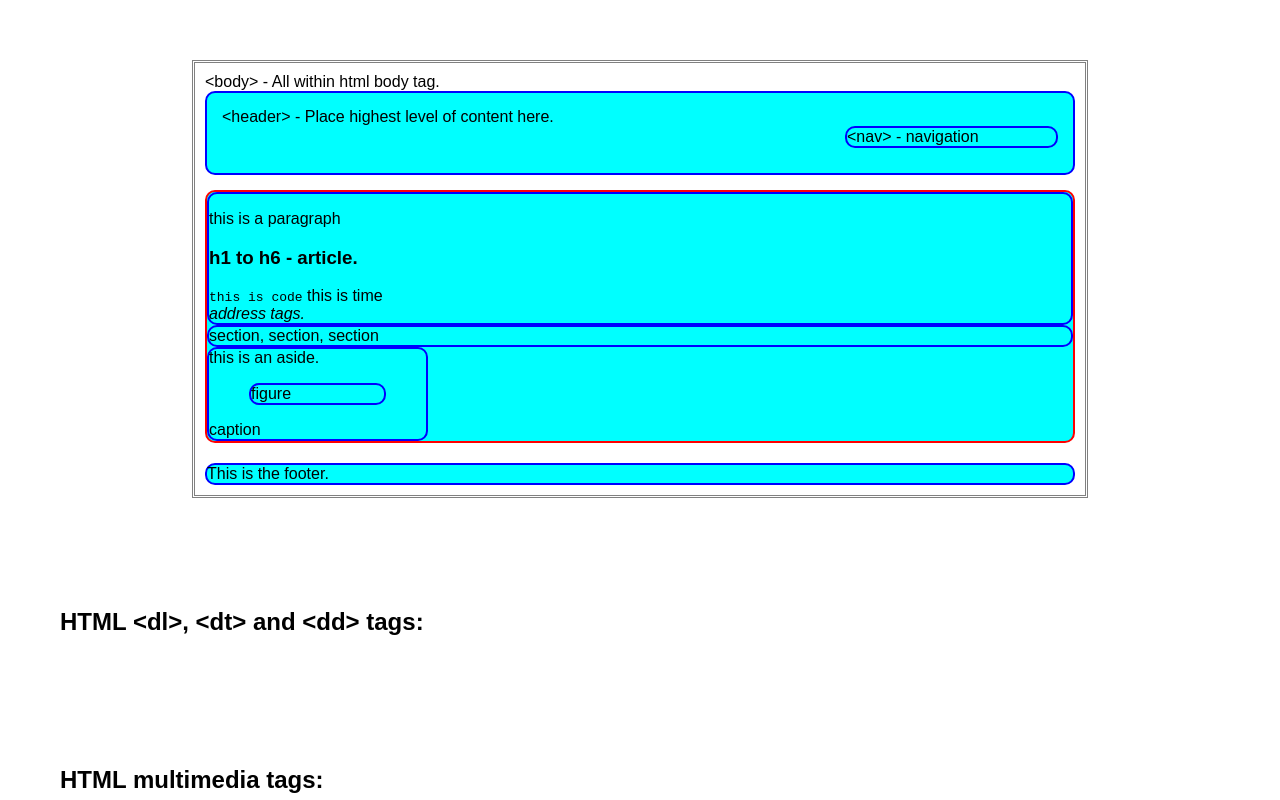
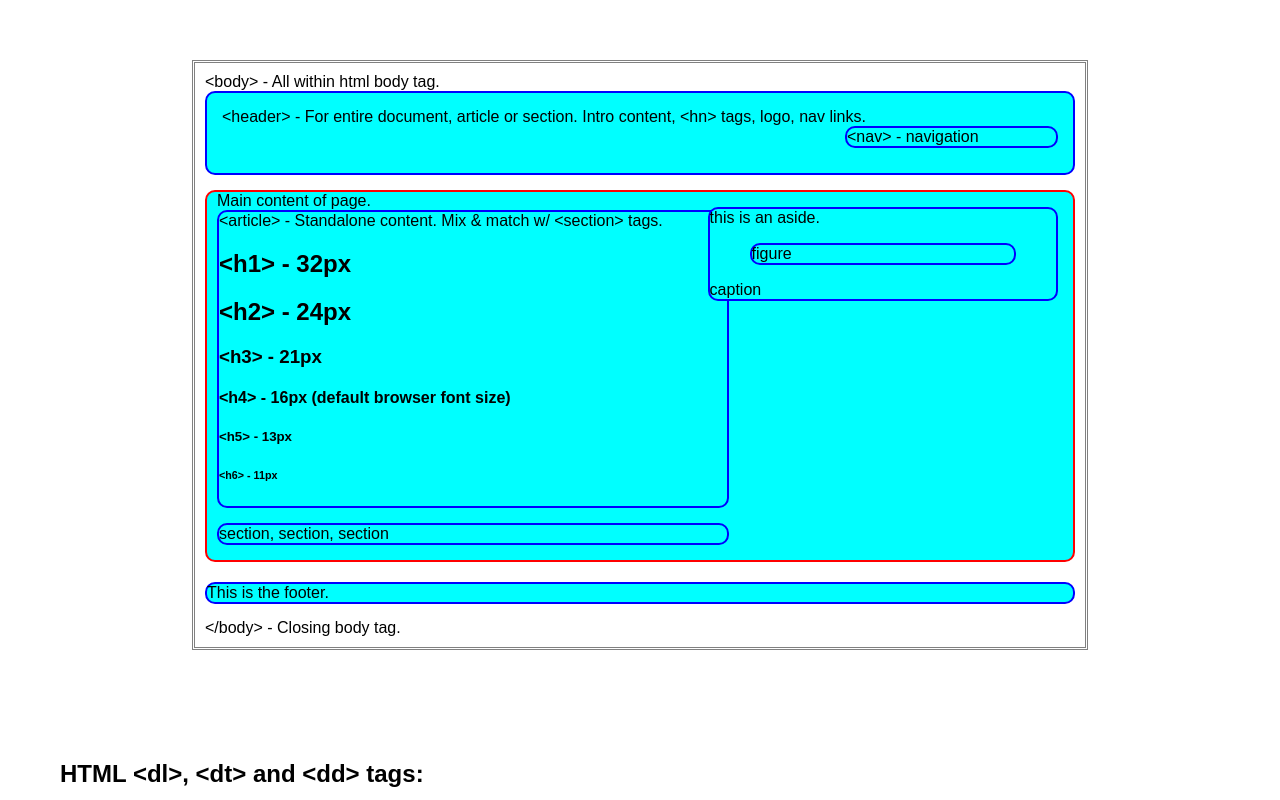
Before and after one commit to kurtGithubOK/MyExamples, a plain HTML site: page src/html/semanticHTML.html in a window 1280 px wide. Shown: the top 800 px of the page. Drawn offline with Linux system fonts and the light colour scheme.

Commit message:
good progress on layout.  Archive til caught up with upcoming JS section of class.

```diff
--- a/src/assets/css/semanticHTML.css
+++ b/src/assets/css/semanticHTML.css
@@ -31,27 +31,34 @@ main {
     border: red double 2px;
     border-radius: 10px;
     margin-bottom: 20px;
+    padding: 0px 10px;
+    position: relative;
 }
 
 article {
     background-color: aqua;
     border: blue double 2px;
     border-radius: 10px;
-
+    width: 60%;
+    margin-bottom: 15px;
 }
 
 section {
     background-color: aqua;
     border: blue double 2px;
     border-radius: 10px;
-
+    width: 60%;
+    margin-bottom: 15px;
 }
 
 aside {
     background-color: aqua;
     border: blue double 2px;
     border-radius: 10px;
-    width: 25%;
+    width: 40%;
+    position: absolute;
+    right: 15px;
+    top: 15px;
 }
 
 figure {
@@ -65,7 +72,7 @@ footer {
     border: blue double 2px;
     background-color: aqua;
     border-radius: 10px;
-
+    margin-bottom: 15px;
 }
 
 .block {
--- a/src/html/semanticHTML.html
+++ b/src/html/semanticHTML.html
@@ -9,30 +9,34 @@
 
 <body>
   <div class="container">
+
     &lt;body&gt; - All within html body tag.
-    <header>&lt;header&gt; - Place highest level of content here.
+
+    <header>&lt;header&gt; - For entire document, article or section.  Intro content, &lt;hn&gt; tags, logo, nav links.
         <nav>&lt;nav&gt; - navigation</nav>
     </header>
-    <main>
 
-
+    <main>Main content of page.
       <article>
-        <p>this is a paragraph</p>
-        <h3>h1 to h6 - article.</h3>
-        <code>this is code</code>
-        <time>this is time</time>
-        <address>address tags.</address>
+        &lt;article&gt; - Standalone content.  Mix & match w/ &lt;section&gt; tags.
+        <h1>&lt;h1&gt; - 32px</h1>
+        <h2>&lt;h2&gt; - 24px</h2>
+        <h3>&lt;h3&gt; - 21px</h3>
+        <h4>&lt;h4&gt; - 16px (default browser font size)</h4>
+        <h5>&lt;h5&gt; - 13px</h5>
+        <h6>&lt;h6&gt; - 11px</h6>
       </article>
       <section>section, section, section</section>
       <aside>this is an aside.
           <figure>figure</figure>
           <caption>caption</caption>
         </aside>
+    </main>
 
+    <footer>This is the footer.</footer>
 
+    &lt;/body&gt; - Closing body tag.
 
-    </main>
-    <footer>This is the footer.</footer>
   </div>
 
   <br/><br/><br/><br/><br/>
```
